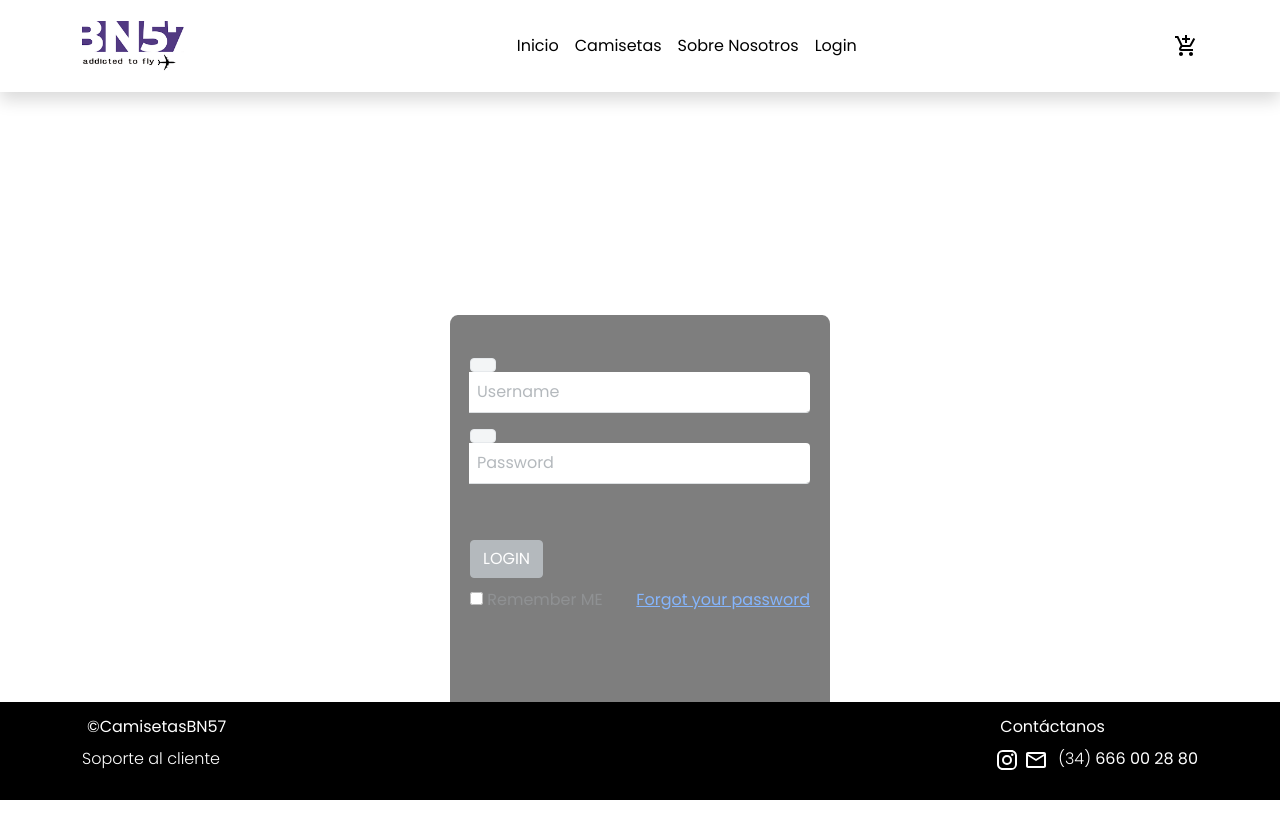
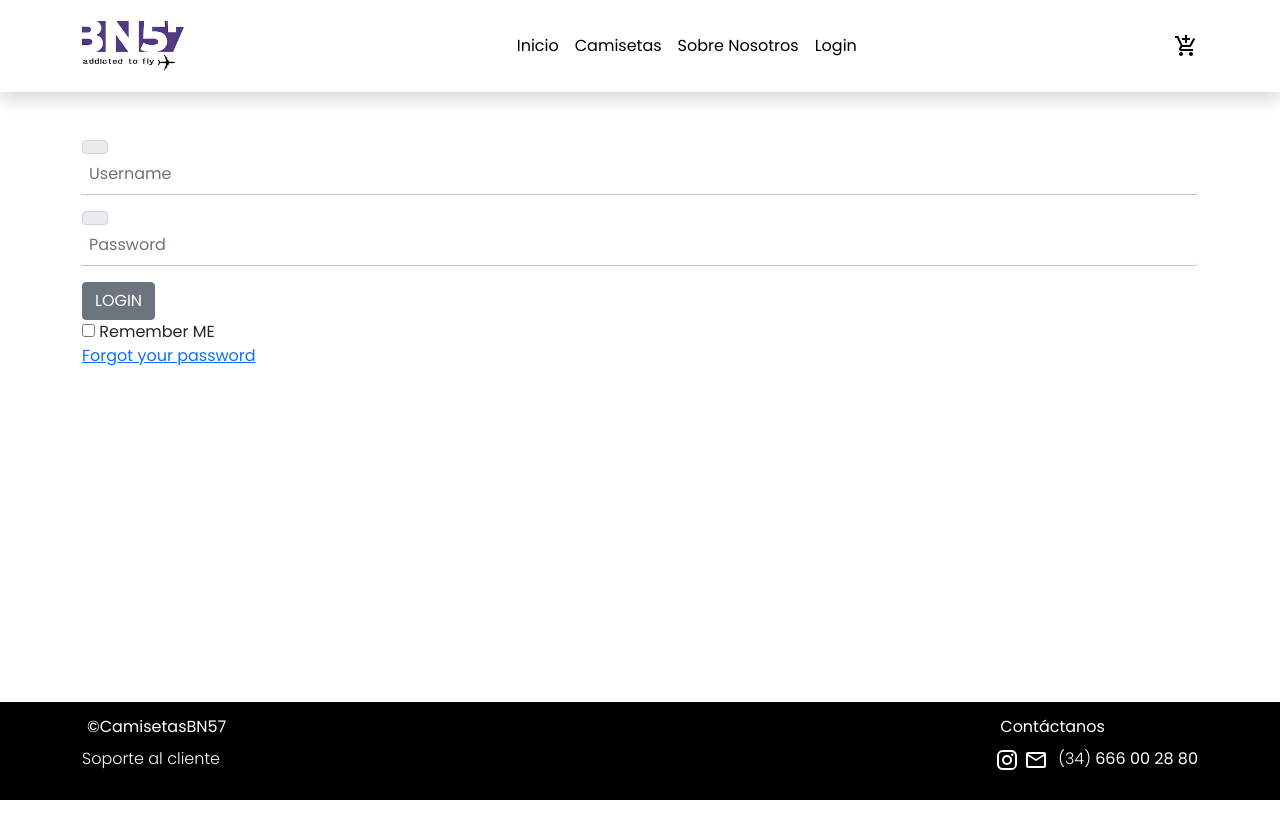
Before and after one commit to MariaLauramn-zz/camisetasBN57, a React app in the folder web-client/: page /login in a window 1280 px wide. Shown: the top 838 px of the page. After the commit the page ends 800 px from the top, so only its background shows below. Built offline with nearby package versions, Linux system fonts and the light colour scheme; no server answers.

Commit message:
ajustando container de los componentes

```diff
--- a/web-client/src/js/components/about/About.jsx
+++ b/web-client/src/js/components/about/About.jsx
@@ -1,13 +1,19 @@
 import * as React from 'react';
 import "./about.scss";
+import {Container} from "react-bootstrap";
+
 export const About = () =>
-  <div className= "principal">
+    <div className="principal">
+        <Container>
             <section className="aboutSection">
                 <p>
                     HISTORIA BN57
 
-        Empezamos con la idea de que todos tienen la possibilidad de poder volar sentirse libre, con nuestras camisetas te daremos  esta sensación de sentirse en las alturas. Con diseños de aviones divertidos y 100% organico.
+                    Empezamos con la idea de que todos tienen la possibilidad de poder volar sentirse libre, con
+                    nuestras camisetas te daremos esta sensación de sentirse en las alturas. Con diseños de aviones
+                    divertidos y 100% organico.
                 </p>
                 <p> otro espacio</p>
             </section>
+        </Container>
     </div>
--- a/web-client/src/js/components/cart/Cart.jsx
+++ b/web-client/src/js/components/cart/Cart.jsx
@@ -1,7 +1,10 @@
 import * as React from 'react';
 import "./cart.scss";
+import {Container} from "react-bootstrap";
 
-export const Cart =()=>
-  <div className= "principal">
-    <div>caro de compra</div>
-  </div>
+export const Cart = () =>
+    <div className="principal">
+        <Container>
+            <div>caro de compra</div>
+        </Container>
+    </div>
--- a/web-client/src/js/components/home/Home.jsx
+++ b/web-client/src/js/components/home/Home.jsx
@@ -1,13 +1,11 @@
 import * as React from "react";
-import {ShirtTable} from "../shirtTable/ShirtTable";
-import {Link} from "react-router-dom";
-import { Nav, Navbar} from "react-bootstrap";
-
+import {Container, Nav, Navbar} from "react-bootstrap";
 
 
 export const Home = () => (
-    <div className= "principal">
-    <h1>Home hello</h1>
-
+    <div className="principal">
+        <Container>
+            <h1>Home hello</h1>
+        </Container>
     </div>
 )
--- a/web-client/src/js/components/login/Login.jsx
+++ b/web-client/src/js/components/login/Login.jsx
@@ -1,14 +1,16 @@
 import * as React from "react";
 import './login.scss';
-import {Nav} from "react-bootstrap";
 import {Link} from "react-router-dom";
+import {Container} from "react-bootstrap";
 
 export const Login = () => {
-    return (<div className= "principal">
+    return (<div className="principal">
+            <Container>
                 <div className="contenedor">
                     <div className="form-box">
                         <div className="header-form">
-                    <h4 className="text-primary text-center"><i className="fa fa-user-circle" style={{fontSize:"110px"}}></i></h4>
+                            <h4 className="text-primary text-center"><i className="fa fa-user-circle"
+                                                                        style={{fontSize: "110px"}}></i></h4>
                             <div className="image">
                             </div>
                         </div>
@@ -18,25 +20,26 @@ export const Login = () => {
                                     <div className="input-group-prepend">
                                         <span className="input-group-text"><i class="fa fa-user"></i></span>
                                     </div>
-                            <input type="text" className="form-control" placeholder="Username" />
+                                    <input type="text" className="form-control" placeholder="Username"/>
                                 </div>
                                 <div className="input-group mb-3">
                                     <div className="input-group-prepend">
                                         <span className="input-group-text"><i class="fa fa-lock"></i></span>
                                     </div>
-                            <input type="text" className="form-control" placeholder="Password" />
+                                    <input type="text" className="form-control" placeholder="Password"/>
                                 </div>
                                 <Link to="/tabla">
                                     <button type="button" className="btn btn-secondary btn-block">LOGIN</button>
                                 </Link>
                                 <div className="message">
-
-                            <div><input type="checkbox" /> Remember ME</div>
+                                    <div><input type="checkbox"/> Remember ME</div>
                                     <div><a href="#">Forgot your password</a></div>
                                 </div>
                             </form>
                         </div>
                     </div>
                 </div>
+            </Container>
         </div>
-    ) }
+    )
+}
--- a/web-client/src/js/components/login/login.scss
+++ b/web-client/src/js/components/login/login.scss
@@ -1,40 +1,41 @@
 .principal{
   margin-top: 140px;
 }
-cuerpo{
-  background:linear-gradient(to left, green, white);
-  margin:0;
-  padding:0;
-  box-sizing:border-box;
-  color:white;
-}
 
-.contenedor{
-  display:flex;
-  align-items:center;
-  justify-content:center;
-  height:100vh;
-  width:100%;
-}
-.form-box{
-  width:380px;
-  height:450px;
-  background-color:black;
-  padding:20px;
-  display:flex;
-  flex-direction:column;
-  justify-content:flex-start;
-  opacity:0.5;
-  border-radius:2%;
-}
-.header-form{
-  margin-bottom:15px;
-}
-button{
-  margin-top:40px;
-  margin-bottom:10px;
-}
-.message{
-  display:flex;
-  justify-content:space-between
-}
+//cuerpo{
+//  background:linear-gradient(to left, green, white);
+//  margin:0;
+//  padding:0;
+//  box-sizing:border-box;
+//  color:white;
+//}
+//
+//.contenedor{
+//  display:flex;
+//  align-items:center;
+//  justify-content:center;
+//  height:100vh;
+//  width:100%;
+//}
+//.form-box{
+//  width:380px;
+//  height:450px;
+//  background-color:black;
+//  padding:20px;
+//  display:flex;
+//  flex-direction:column;
+//  justify-content:flex-start;
+//  opacity:0.5;
+//  border-radius:2%;
+//}
+//.header-form{
+//  margin-bottom:15px;
+//}
+//button{
+//  margin-top:40px;
+//  margin-bottom:10px;
+//}
+//.message{
+//  display:flex;
+//  justify-content:space-between
+//}
--- a/web-client/src/js/components/shirt/Shirt.jsx
+++ b/web-client/src/js/components/shirt/Shirt.jsx
@@ -1,6 +1,7 @@
 import * as React from 'react';
 import {ShirtCard} from "../shirtCard/ShirtCard";
 import {Container} from "react-bootstrap";
+import "./shirt.scss";
 
 export const Shirt = (props) => (
     <div className= "principal">
--- a/web-client/src/js/components/shirt/shirt.scss
+++ b/web-client/src/js/components/shirt/shirt.scss
@@ -2,10 +2,9 @@
   margin-top: 140px;
 }
 
-.shirtSection {
-display: flex;
-flex-wrap: wrap;
-align-content: start;
-padding: 20px;
-justify-content: flex-start;
+.shirtSection{
+  display: flex;
+  flex-wrap: wrap;
+  padding: 20px;
+  margin-bottom: 100px;
 }
--- a/web-client/src/scss/main.scss
+++ b/web-client/src/scss/main.scss
@@ -4,30 +4,4 @@
 body {
   margin: 0;
   font-family: 'Poppins', sans-serif;
-
-
-  .navigationBar {
-    display: flex;
-    justify-content: space-evenly;
-    align-items: center;
-    height: 75px;
-    background-color: #FFFFFF;
-
-    * {
-      text-decoration: none;
-      padding: 10px;
-    }
-  }
 }
-
-.aboutSection{
-  padding:40px;
-
-}
-
-.shirtSection{
-  display: flex;
-  flex-wrap: wrap;
-  padding: 20px;
-
-}
```
Lines whose indentation alone changed are shown as unchanged.
